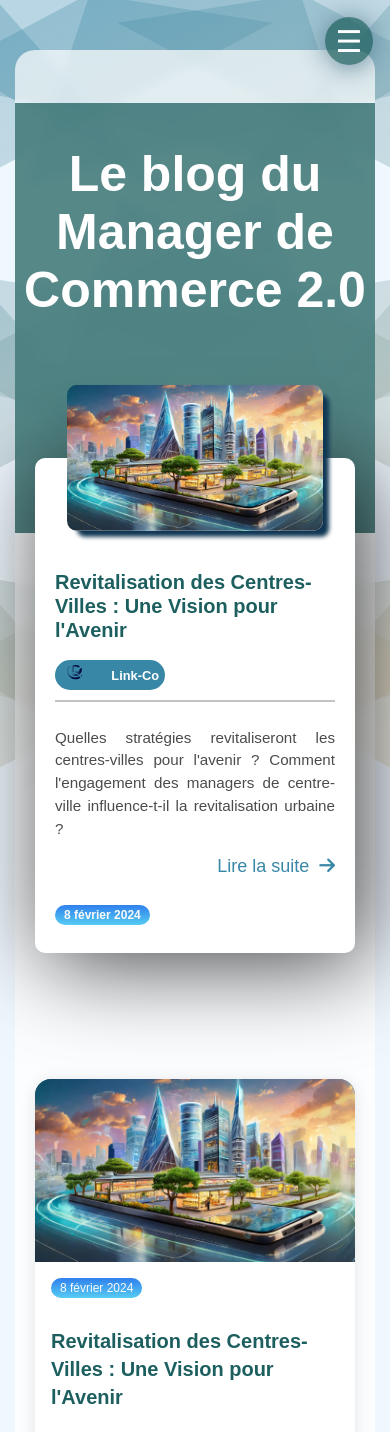
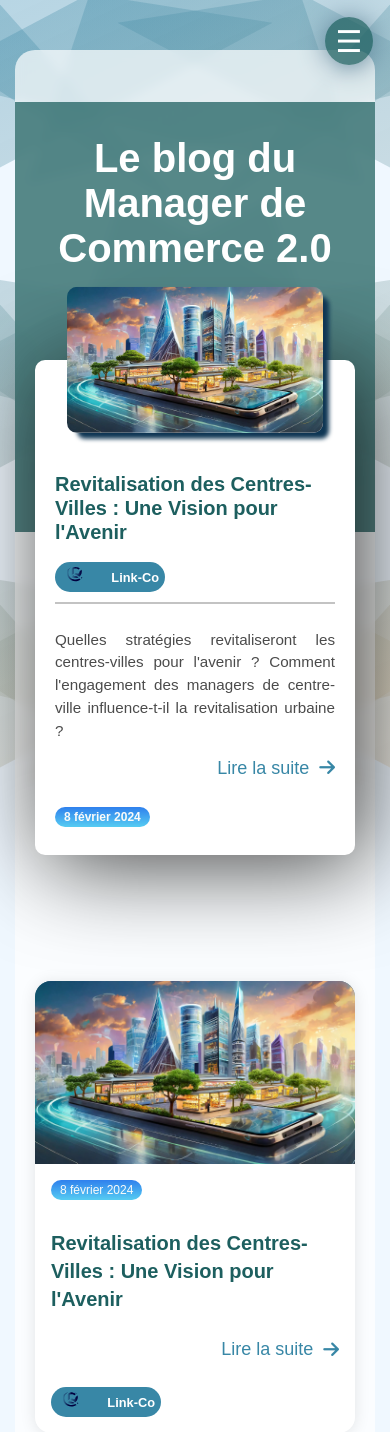
Before and after one commit to Coco836/ManagerCentreVille, a Django app: page /blog in a window 390 px wide. Shown: the top 1432 px of the page. Run offline with Django 5.2, Linux system fonts and the light colour scheme.

Commit message:
Update blog.css

```diff
--- a/managerApp/static/css/blog.css
+++ b/managerApp/static/css/blog.css
@@ -20,7 +20,7 @@ section {
 
 .poster-blog h1 {
   font-weight: 800;
-  font-size: 50px;
+  font-size: 40px;
   text-align: center;
 
   color: white;
@@ -84,7 +84,7 @@ section {
 @media screen and (max-width: 460px) {
   .o-articles__main__card {
     grid-template-rows: repeat(3, auto);
-    margin-top: 338px;
+    margin-top: 240px;
   }
 }
 
```
